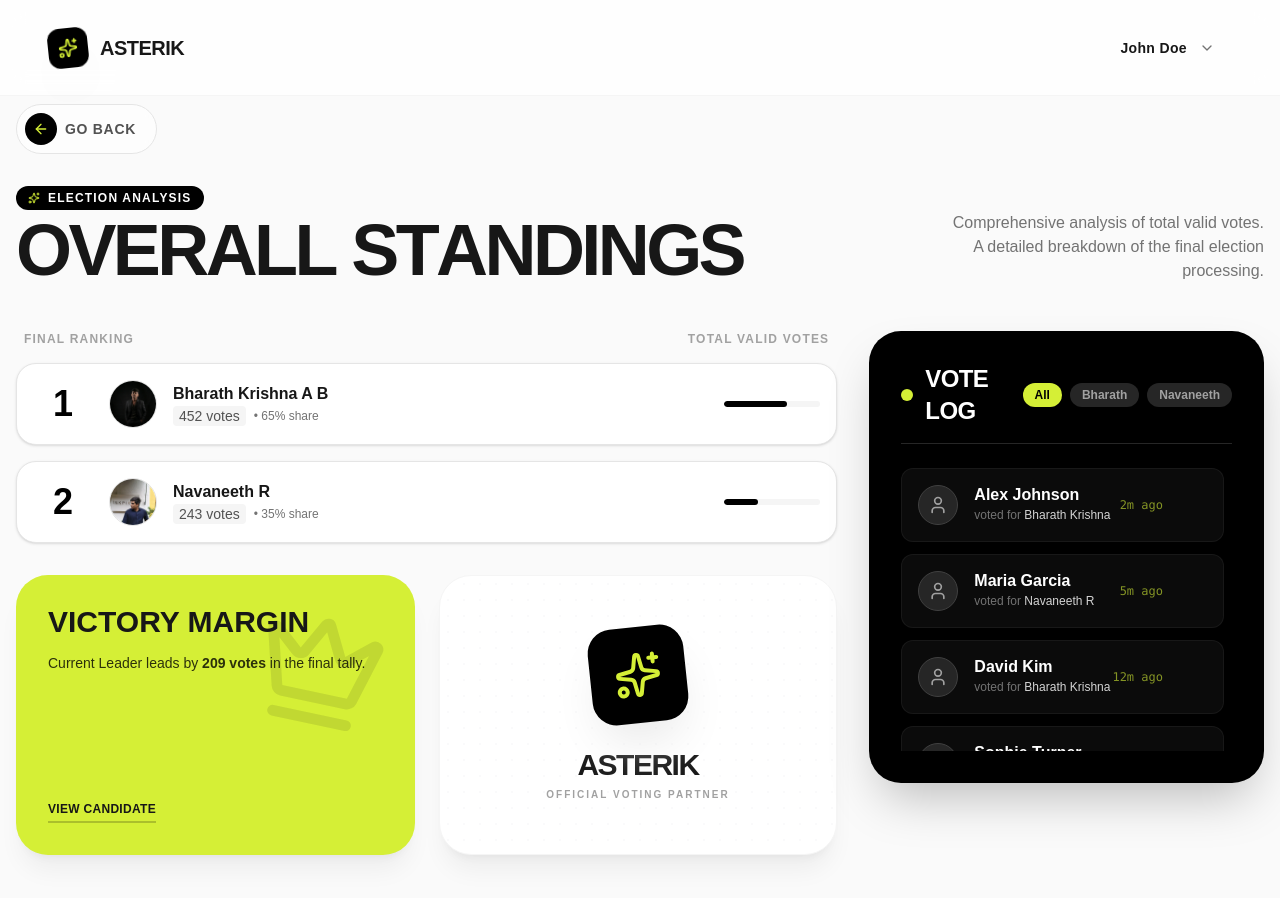
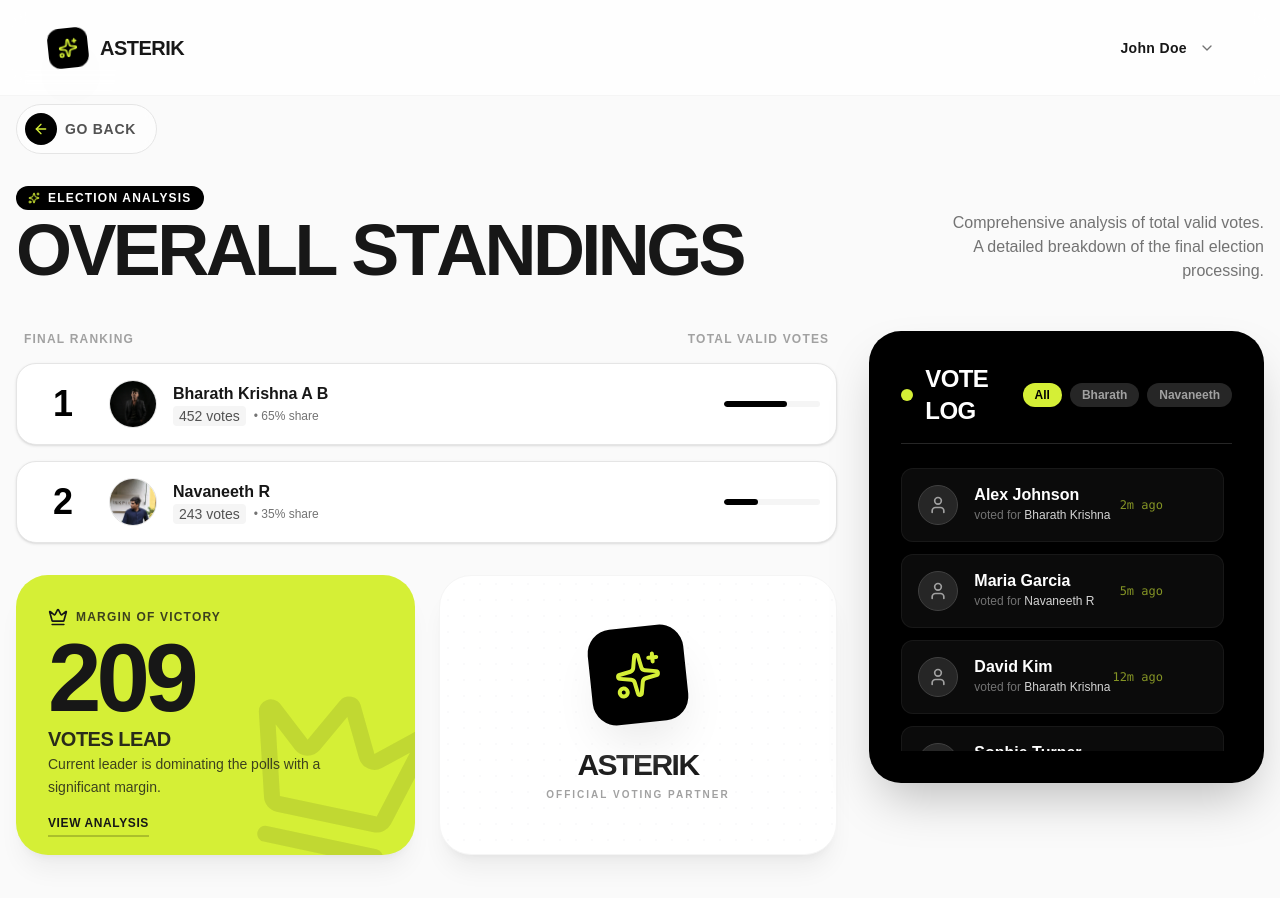
Before and after one commit to Bharath-Krishna-AB/Asterik_VotingPlatform, a Next.js app: page /leaderboard in a window 1280 px wide. Shown: the top 898 px of the page. Built offline with nearby package versions, Linux system fonts and the light colour scheme; a web font is replaced by a local one.

Commit message:
redesigned margin of victory card

```diff
--- a/app/leaderboard/page.tsx
+++ b/app/leaderboard/page.tsx
@@ -25,7 +25,7 @@ const LeaderboardPage = () => {
     useGSAP(() => {
         const tl = gsap.timeline();
 
-        tl.from(".leaderboard-column",{
+        tl.from(".leaderboard-column", {
             opacity: 0,
             ease: "power2.inOut",
             duration: .5,
@@ -36,7 +36,7 @@ const LeaderboardPage = () => {
             ease: "power2.inOut",
             duration: .3,
             stagger: .2
-        },"-=.4").from(".leaderboard-cards-left", {
+        }, "-=.4").from(".leaderboard-cards-left", {
             opacity: 0,
             x: -20,
             ease: "power2.inOut",
@@ -54,11 +54,11 @@ const LeaderboardPage = () => {
             delay: .5
         });
 
-        const LeaderboardHeading = SplitText.create(".leaderboard-heading",{
+        const LeaderboardHeading = SplitText.create(".leaderboard-heading", {
             type: "chars",
         })
 
-        tl2.from(LeaderboardHeading.chars,{
+        tl2.from(LeaderboardHeading.chars, {
             opacity: 0,
             scale: 1.2,
             y: 20,
@@ -67,18 +67,18 @@ const LeaderboardPage = () => {
             stagger: .05
         })
 
-        tl2.from(".leaderboard-tag",{
+        tl2.from(".leaderboard-tag", {
             opacity: 0,
             ease: "power2.inOut",
             duration: .4,
         })
 
-        tl2.from(".leaderboard-subline",{
+        tl2.from(".leaderboard-subline", {
             x: 40,
             opacity: 0,
             ease: "power2.inOut",
             duration: .4,
-        },"-=.2")
+        }, "-=.2")
 
     })
 
@@ -141,15 +141,34 @@ const LeaderboardPage = () => {
                         <div className="grid grid-cols-1 md:grid-cols-2 gap-6 h-auto lg:h-[280px] leaderboard-cards-left">
                             {/* Champion Status Widget */}
                             <div className="bg-primary rounded-[32px] p-8 flex flex-col justify-between relative overflow-hidden group cursor-pointer hover:scale-[1.02] transition-transform shadow-xl shadow-black/5 min-h-[280px] lg:min-h-0 h-full">
-                                <div className="absolute top-0 right-0 p-8 opacity-10 group-hover:opacity-20 transition-opacity">
-                                    <Crown className="w-32 h-32 rotate-12" />
+                                {/* Background Pattern/Icon */}
+                                <div className="absolute -right-4 -bottom-4 opacity-10 group-hover:opacity-20 transition-opacity transform rotate-12">
+                                    <Crown className="w-48 h-48" />
                                 </div>
-                                <div>
-                                    <h3 className="text-3xl font-black uppercase font-clash-display mb-2 leading-none">Victory Margin</h3>
-                                    <p className="font-medium text-black/80 text-sm mt-4">Current Leader leads by <span className="font-bold">209 votes</span> in the final tally.</p>
+
+                                {/* Header */}
+                                <div className="relative z-10">
+                                    <div className="flex items-center gap-2 mb-2">
+                                        <Crown className="w-5 h-5" />
+                                        <span className="text-xs font-bold uppercase tracking-widest opacity-80">Margin of Victory</span>
+                                    </div>
+                                    <h3 className="text-7xl lg:text-8xl font-black uppercase font-clash-display leading-[0.9] tracking-tighter">
+                                        209
+                                    </h3>
+                                    <p className="text-xl font-bold uppercase tracking-tight mt-1 opacity-90">
+                                        Votes Lead
+                                    </p>
                                 </div>
-                                <div className="flex items-center gap-2 mt-4 font-bold uppercase tracking-wide border-b-2 border-black/20 self-start pb-1 text-xs">
-                                    View Candidate
+
+                                {/* Footer content */}
+                                <div className="relative z-10 mt-auto">
+                                    <p className="text-sm font-medium leading-relaxed opacity-80 max-w-[90%]">
+                                        Current leader is dominating the polls with a significant margin.
+                                    </p>
+
+                                    <div className="inline-flex items-center gap-2 mt-4 font-bold uppercase tracking-wider text-xs border-b-2 border-black/20 pb-1 group-hover:border-black transition-colors">
+                                        View Analysis
+                                    </div>
                                 </div>
                             </div>
 
```
